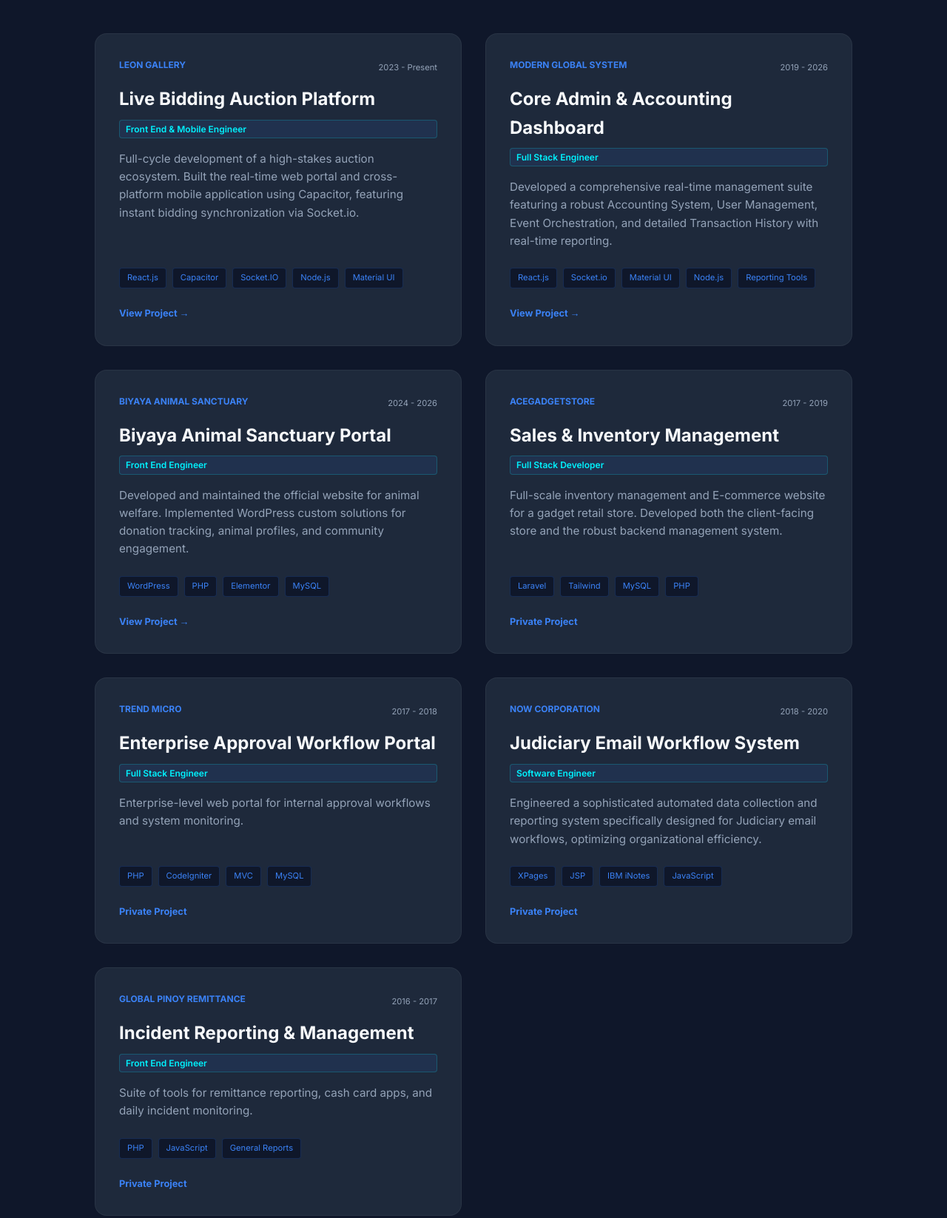
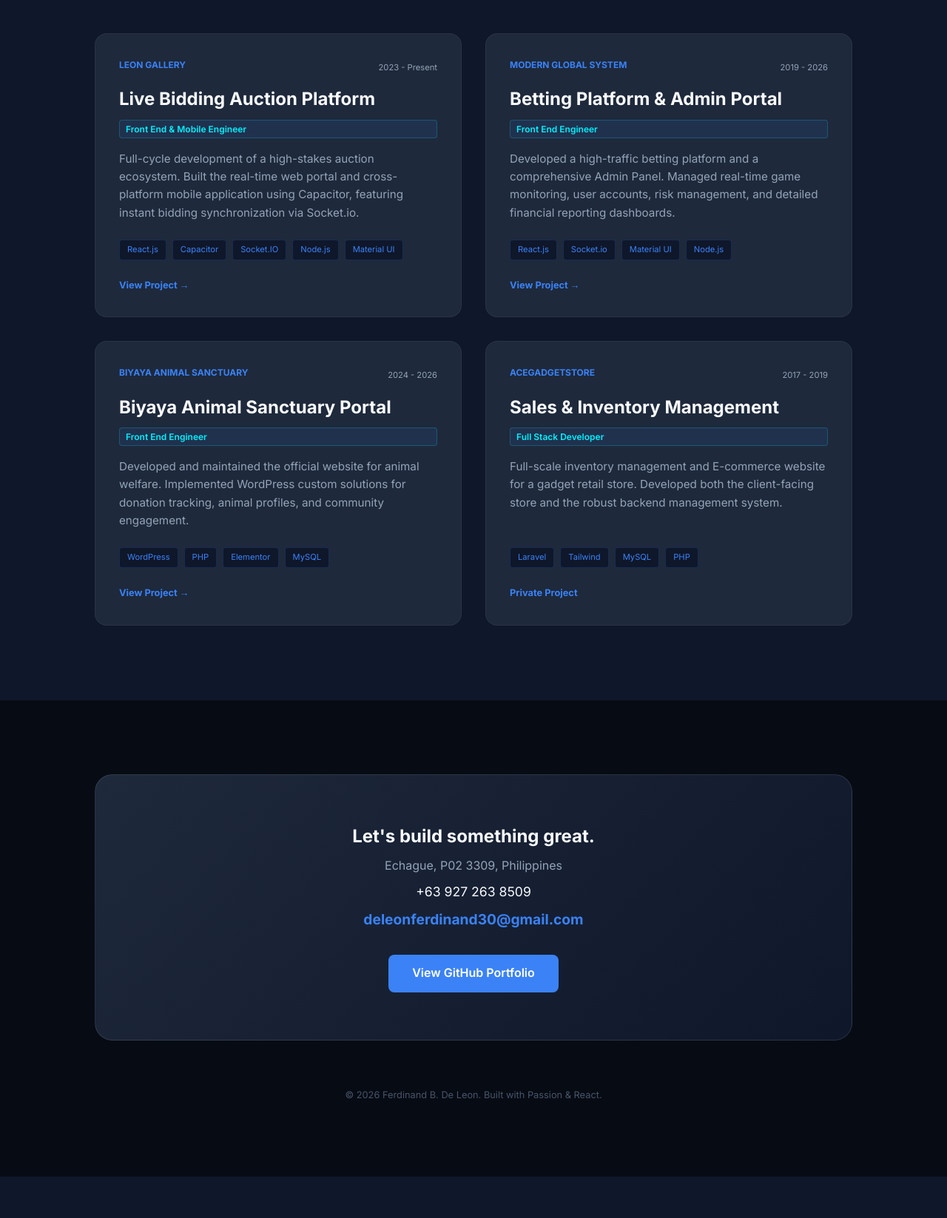
Before and after one commit to ferdydeleon/my-portfolio, a plain HTML site: page index.html in a window 1280 px wide. Shown: the part 1000-2647 px from the top of the page at 74% size. After the commit the page ends 2591 px from the top, so only its background shows below. Drawn offline with Linux system fonts and the light colour scheme.

Commit message:
update resume some details

```diff
--- a/index.html
+++ b/index.html
@@ -245,18 +245,18 @@
 
     <section class="hero">
         <h1>Ferdinand B. De Leon</h1>
-        <p>Software Engineer specialized in building scalable and responsive applications. Proficient in <b>React.js</b>, <b>React Native</b>, and <b>PHP Frameworks</b> with 7+ years of hands-on experience.</p>
+        <p>Expert Software Engineer building scalable applications with 7+ years of experience. Specialist in <b>React Ecosystems</b> and <b>Modern UI Frameworks</b>.</p>
 
         <div class="skills-tag-container">
             <span class="skill-tag">React.js</span>
             <span class="skill-tag">React Native</span>
+            <span class="skill-tag">PHP / Laravel</span>
+            <span class="skill-tag ui-focus">Material UI (MUI)</span>
+            <span class="skill-tag ui-focus">Tailwind CSS</span>
+            <span class="skill-tag ui-focus">Bootstrap</span>
             <span class="skill-tag">Node.js</span>
-            <span class="skill-tag">Laravel</span>
-            <span class="skill-tag">WordPress</span>
-            <span class="skill-tag">PHP</span>
             <span class="skill-tag">MySQL</span>
             <span class="skill-tag">Socket.io</span>
-            <span class="skill-tag">Tailwind CSS</span>
         </div>
 
         <div style="margin-top: 3rem;">
@@ -304,12 +304,12 @@
                 link: "https://leon-gallery.com/"
             },
             {
-                title: "Core Admin & Accounting Dashboard",
-                role: "Full Stack Engineer",
+                title: "Betting Platform & Admin Portal",
+                role: "Front End Engineer",
                 company: "Modern Global System",
                 category: "web",
-                desc: "Developed a comprehensive real-time management suite featuring a robust Accounting System, User Management, Event Orchestration, and detailed Transaction History with real-time reporting.",
-                tech: ["React.js", "Socket.io", "Material UI", "Node.js", "Reporting Tools"],
+                desc: "Developed a high-traffic betting platform and a comprehensive Admin Panel. Managed real-time game monitoring, user accounts, risk management, and detailed financial reporting dashboards.",
+                tech: ["React.js", "Socket.io", "Material UI", "Node.js"],
                 period: "2019 - 2026",
                 link: "http://testadmin.marble6.live/login"
             },
@@ -333,36 +333,36 @@
                 period: "2017 - 2019",
                 link: "#"
             },
-            {
-                title: "Enterprise Approval Workflow Portal",
-                role: "Full Stack Engineer",
-                company: "Trend Micro",
-                category: "web",
-                desc: "Enterprise-level web portal for internal approval workflows and system monitoring.",
-                tech: ["PHP", "CodeIgniter", "MVC", "MySQL"],
-                period: "2017 - 2018",
-                link: "#"
-            },
-            {
-                title: "Judiciary Email Workflow System",
-                role: "Software Engineer",
-                company: "NOW Corporation",
-                category: "web",
-                desc: "Engineered a sophisticated automated data collection and reporting system specifically designed for Judiciary email workflows, optimizing organizational efficiency.",
-                tech: ["XPages", "JSP", "IBM iNotes", "JavaScript"],
-                period: "2018 - 2020",
-                link: "#"
-            },
-            {
-                title: "Incident Reporting & Management",
-                role: "Front End Engineer",
-                company: "Global Pinoy Remittance",
-                category: "app",
-                desc: "Suite of tools for remittance reporting, cash card apps, and daily incident monitoring.",
-                tech: ["PHP", "JavaScript", "General Reports"],
-                period: "2016 - 2017",
-                link: "#"
-            }
+            // {
+            //     title: "Enterprise Approval Workflow Portal",
+            //     role: "Full Stack Engineer",
+            //     company: "Trend Micro",
+            //     category: "web",
+            //     desc: "Enterprise-level web portal for internal approval workflows and system monitoring.",
+            //     tech: ["PHP", "CodeIgniter", "MVC", "MySQL"],
+            //     period: "2017 - 2018",
+            //     link: "#"
+            // },
+            // {
+            //     title: "Judiciary Email Workflow System",
+            //     role: "Software Engineer",
+            //     company: "NOW Corporation",
+            //     category: "web",
+            //     desc: "Engineered a sophisticated automated data collection and reporting system specifically designed for Judiciary email workflows, optimizing organizational efficiency.",
+            //     tech: ["XPages", "JSP", "IBM iNotes", "JavaScript"],
+            //     period: "2018 - 2020",
+            //     link: "#"
+            // },
+            // {
+            //     title: "Incident Reporting & Management",
+            //     role: "Front End Engineer",
+            //     company: "Global Pinoy Remittance",
+            //     category: "app",
+            //     desc: "Suite of tools for remittance reporting, cash card apps, and daily incident monitoring.",
+            //     tech: ["PHP", "JavaScript", "General Reports"],
+            //     period: "2016 - 2017",
+            //     link: "#"
+            // }
         ];
 
         function renderProjects(data) {
```
